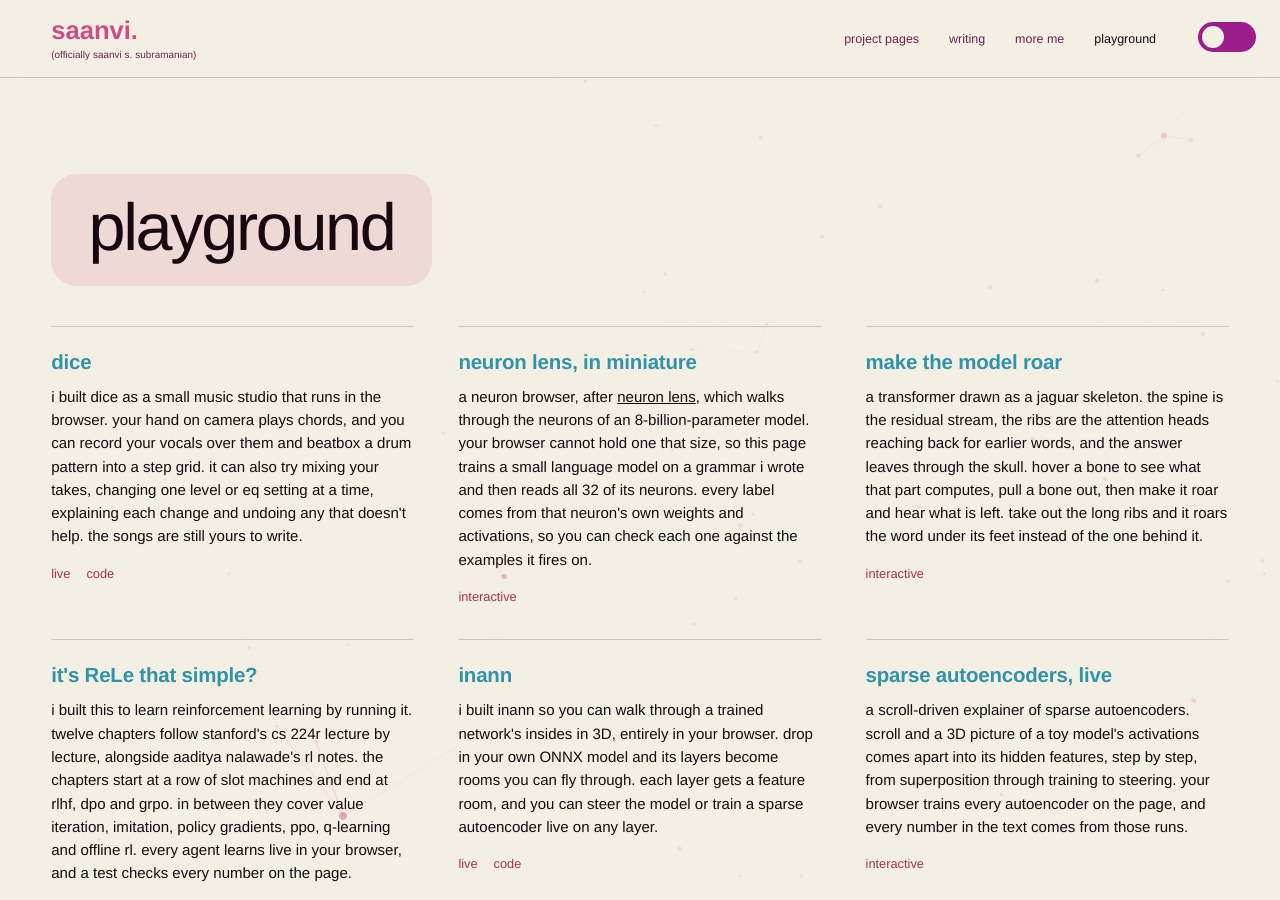
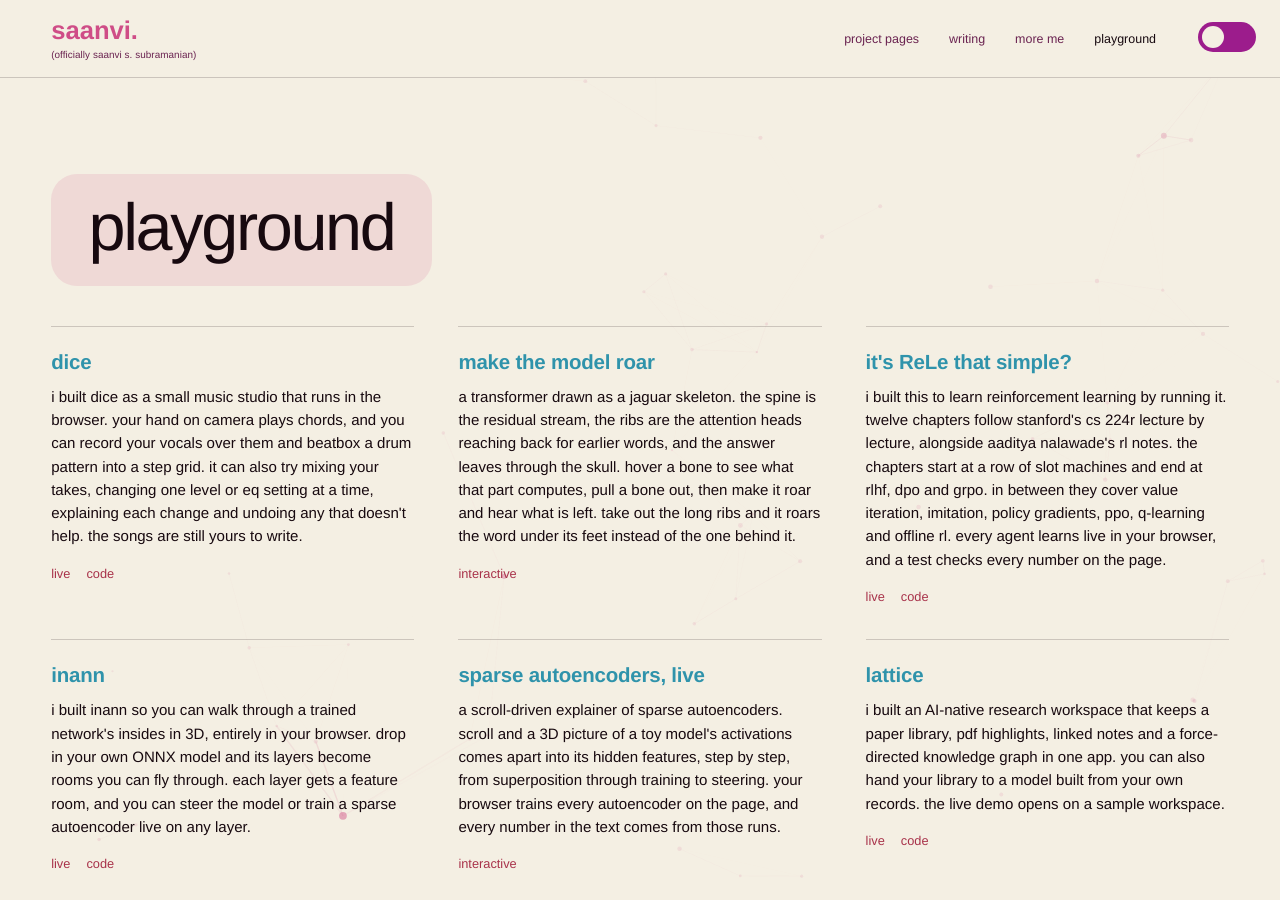
Before and after one commit to saanviiyer/saanviiyer.github.io, a Jekyll site: the page built from pages/playground.html, in a window 1280 px wide and 900 px high. Built offline with Jekyll 4.4.1, drawn with Linux system fonts in a browser that asks for light colours; some web fonts are replaced.

Commit message:
Take the neuron lens card off the playground

```diff
--- a/pages/playground.html
+++ b/pages/playground.html
@@ -24,12 +24,6 @@
       <h3 class="play-title"><a href="https://saanviiyer.github.io/dice/" target="_blank" rel="noopener">dice</a></h3>
       <p class="play-line">i built dice as a small music studio that runs in the browser. your hand on camera plays chords, and you can record your vocals over them and beatbox a drum pattern into a step grid. it can also try mixing your takes, changing one level or eq setting at a time, explaining each change and undoing any that doesn't help. the songs are still yours to write.</p>
       <p class="play-links"><a href="https://saanviiyer.github.io/dice/" target="_blank" rel="noopener">live</a><a href="https://github.com/saanviiyer/dice" target="_blank" rel="noopener">code</a></p>
-    </div>
-
-    <div class="play-item">
-      <h3 class="play-title"><a href="{{ '/playground/lens/' | relative_url }}">neuron lens, in miniature</a></h3>
-      <p class="play-line">a neuron browser, after <a href="https://neuron-lens.com/" target="_blank" rel="noopener">neuron lens</a>, which walks through the neurons of an 8-billion-parameter model. your browser cannot hold one that size, so this page trains a small language model on a grammar i wrote and then reads all 32 of its neurons. every label comes from that neuron's own weights and activations, so you can check each one against the examples it fires on.</p>
-      <p class="play-links"><a href="{{ '/playground/lens/' | relative_url }}">interactive</a></p>
     </div>
 
     <div class="play-item">
```
